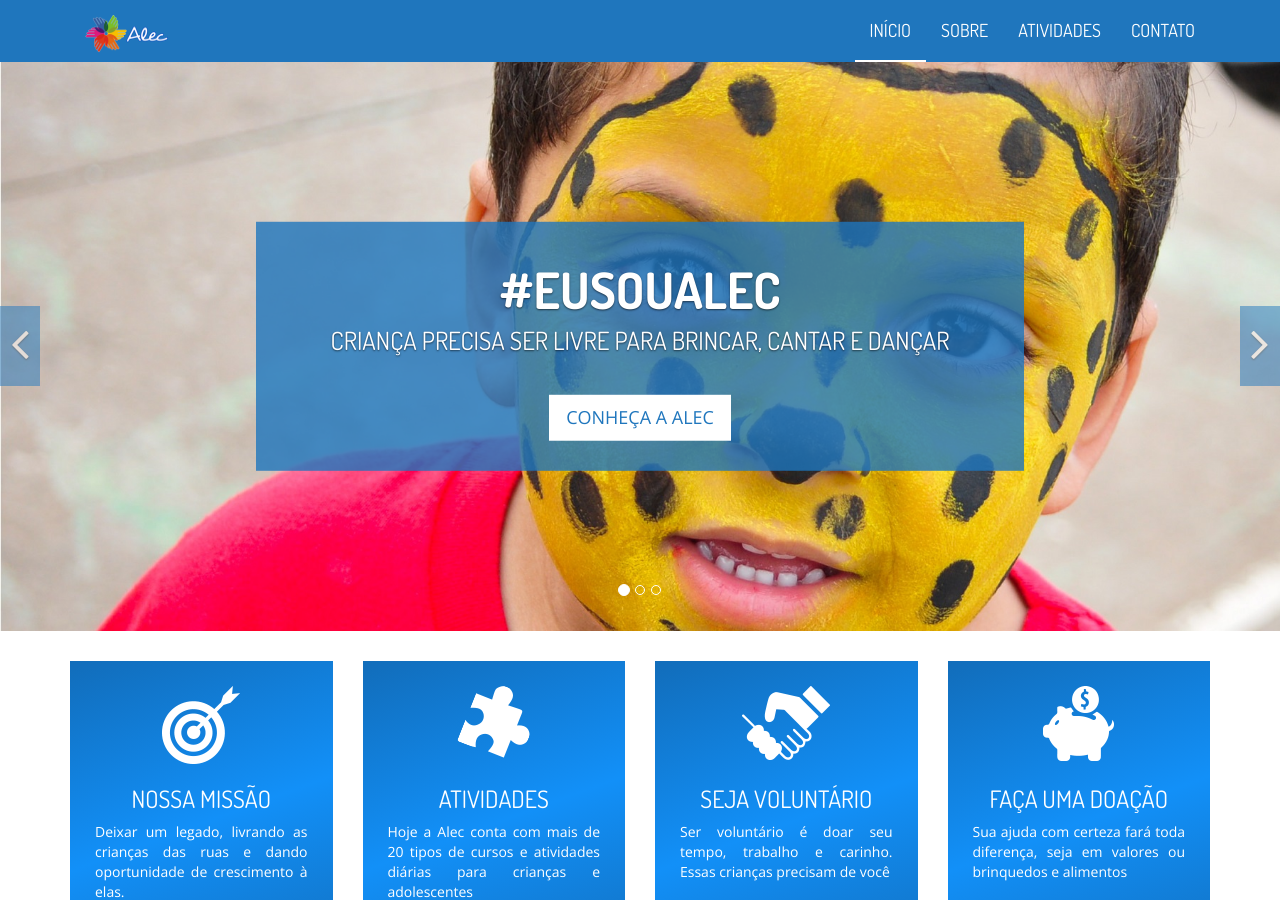
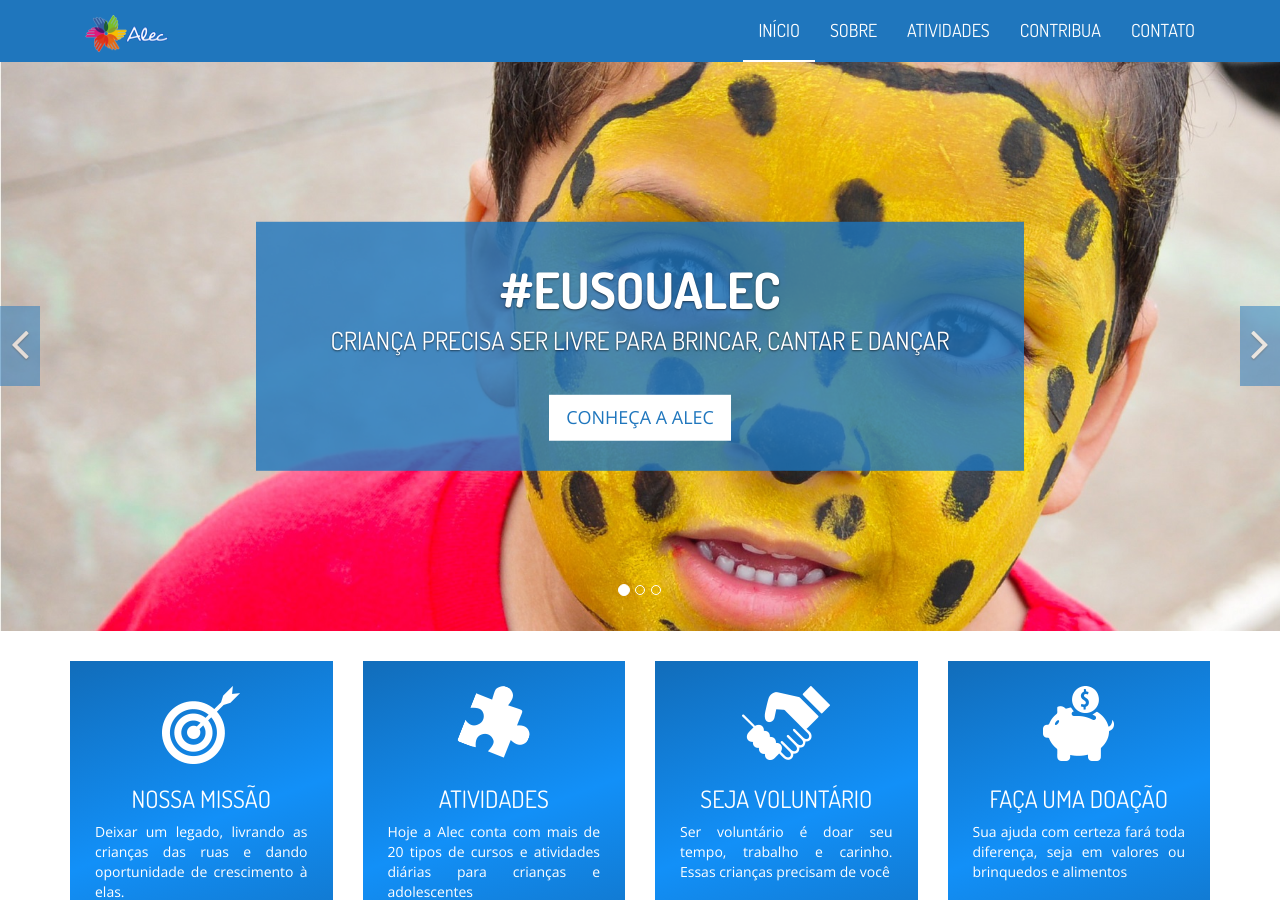
Before and after one commit to eusoualec/eusoualec.github.io, a Jekyll site: the page built from index.html, in a window 1280 px wide and 900 px high. Built offline with Jekyll 4.4.1, drawn with Linux system fonts in a browser that asks for light colours; nearby versions of some CDN libraries.

Commit message:
Novo menu Contribua
Closes #38

```diff
--- a/_includes/header.html
+++ b/_includes/header.html
@@ -28,6 +28,12 @@
                 <li><a{% if page.url == '/' %} class="is-active"{% endif %} href="/">INÍCIO</a></li>
 				        <li><a{% if page.url == '/sobre.html' %} class="is-active"{% endif %} href="/sobre">SOBRE</a></li>
                 <li><a{% if page.url == '/atividades.html' %} class="is-active"{% endif %} href="/atividades">ATIVIDADES</a></li>
+                <li class="has-child"><a href="#">CONTRIBUA</a>
+                  <ul class="submenu">
+                     <li class="submenu-item"><a href="/faca-doacao">Doações</a></li>
+                     <li class="submenu-item"><a href="/seja-voluntario">Voluntariado</a></li>
+                  </ul>
+                </li>
                 <li><a{% if page.url == '/contact.html' %} class="is-active"{% endif %} href="/contact">CONTATO</a></li>
               </ul>
 
```
